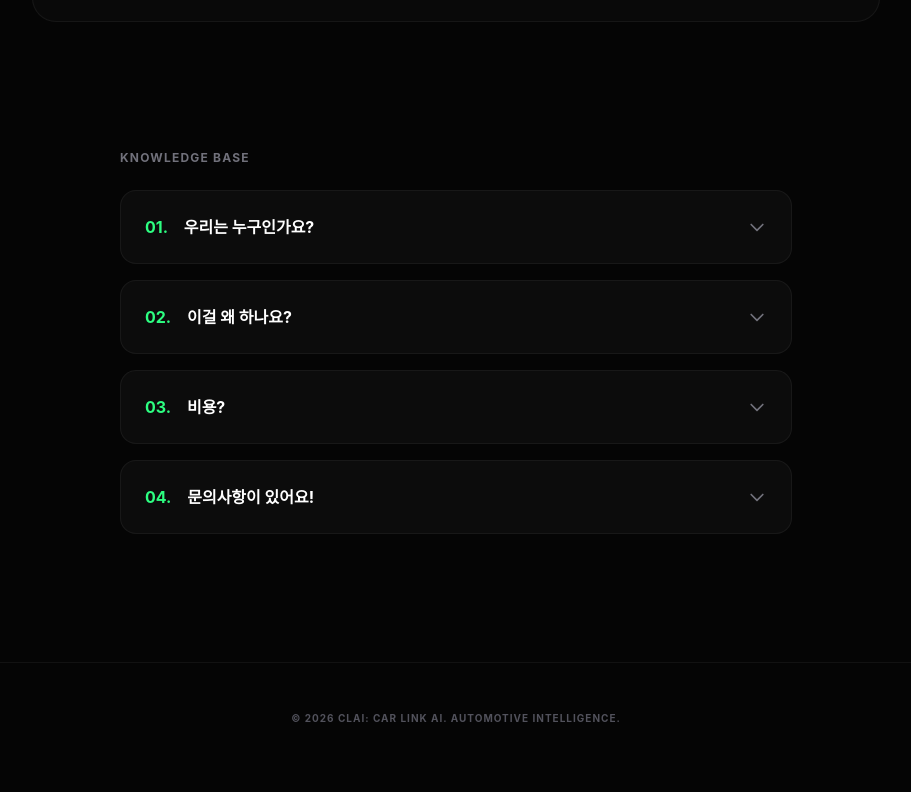
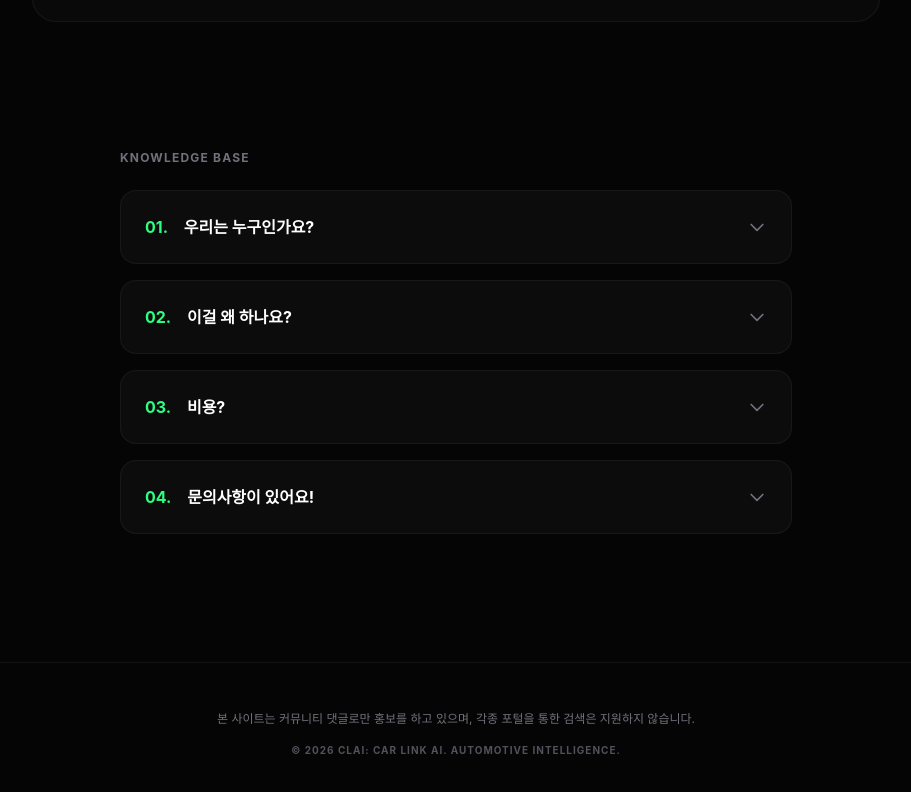
Before and after one commit to 777ceo11/CALI, a Next.js app: page / in a window 1280 px wide. Shown: the part 1407-2199 px from the top of the page, without its empty margins (184-1095 px from the left). Built offline with nearby package versions, Linux system fonts and the light colour scheme.

Commit message:
feat: add community promotion disclaimer to footer

```diff
--- a/app/page.tsx
+++ b/app/page.tsx
@@ -301,7 +301,10 @@ export default function Home() {
 
       {/* Footer */}
       <footer className="border-t border-white/5 py-12 px-6">
-        <div className="max-w-4xl mx-auto flex flex-col md:flex-row items-center justify-center text-center">
+        <div className="max-w-4xl mx-auto flex flex-col items-center justify-center text-center space-y-4">
+          <p className="text-zinc-500 text-xs break-keep">
+            본 사이트는 커뮤니티 댓글로만 홍보를 하고 있으며, 각종 포털을 통한 검색은 지원하지 않습니다.
+          </p>
           <p className="text-zinc-600 text-[10px] uppercase tracking-widest font-bold">
             © 2026 CLAI: CAR LINK AI. AUTOMOTIVE INTELLIGENCE.
           </p>
```
